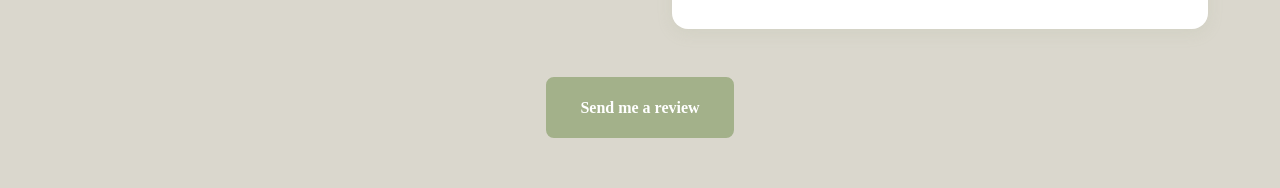
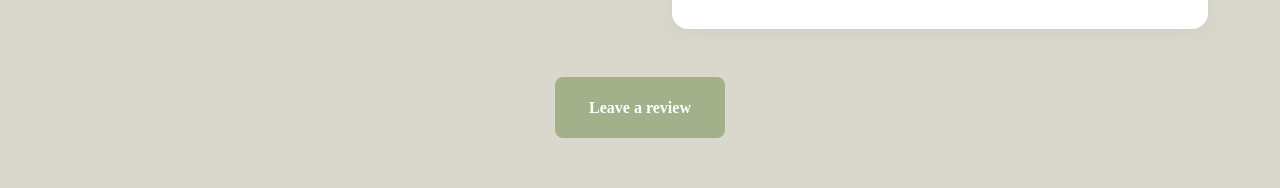
Before and after one commit to rclendenen/rileyclendenen.com1, a plain HTML site: page index.html in a window 1280 px wide. Shown: the part 3988-4176 px from the top of the page. Drawn offline with Linux system fonts and the light colour scheme; a web font is replaced by a local one.

Commit message:
Change review button text from 'Send me a review' to 'Leave a review'

```diff
--- a/index.html
+++ b/index.html
@@ -272,7 +272,7 @@
                 </div>
             </div>
             <div class="why-cta">
-                <a href="review.html" class="cta cta-primary">Send me a review</a>
+                <a href="review.html" class="cta cta-primary">Leave a review</a>
             </div>
         </div>
     </section>
```
